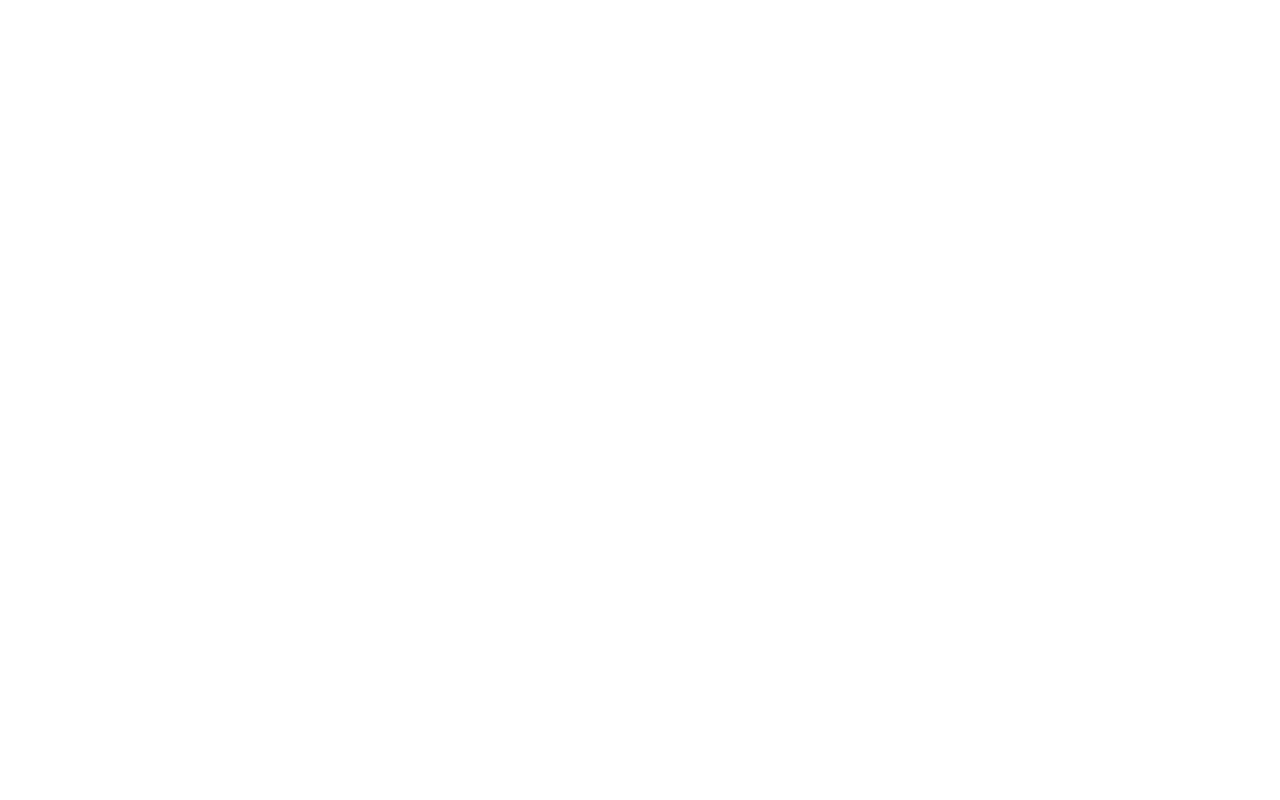
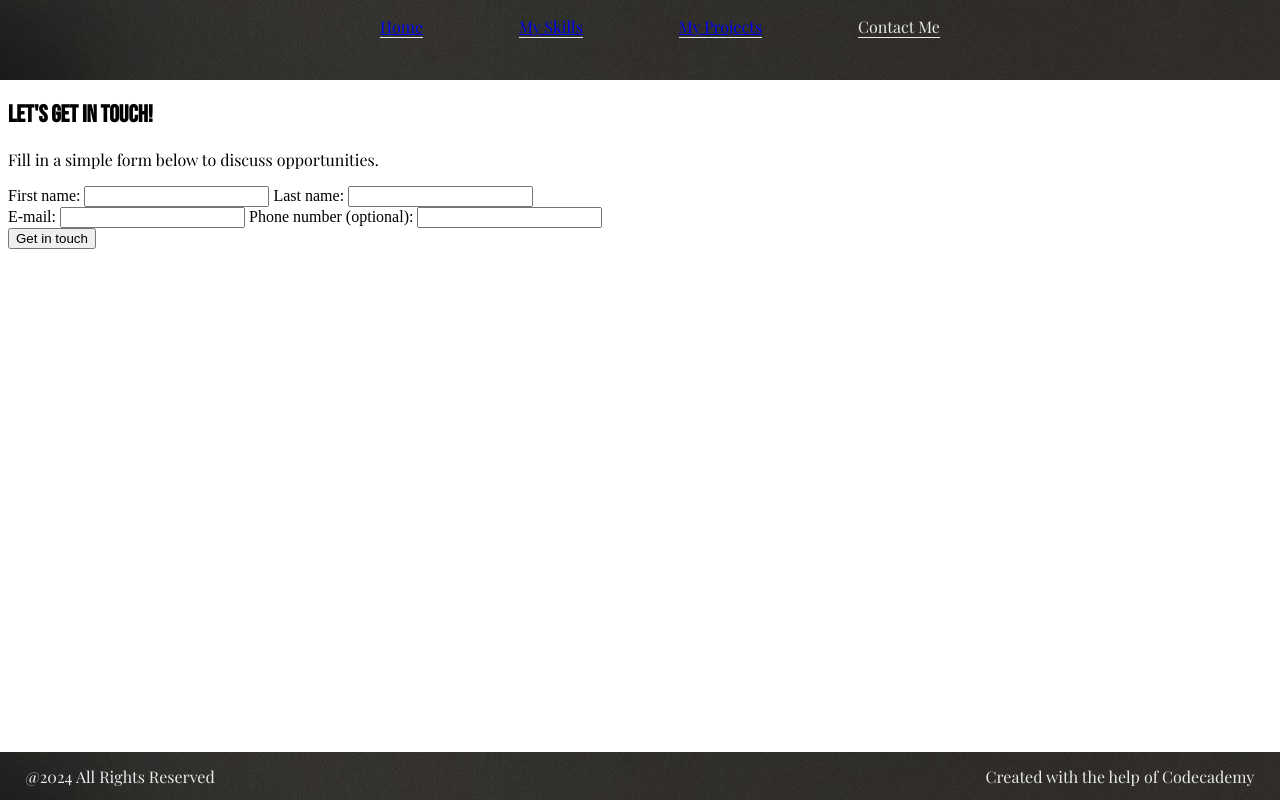
Before and after one commit to LVC1D/illia-portfolio-website, a plain HTML site: page contact-me.html in a window 1280 px wide. Drawn offline with Linux system fonts and the light colour scheme.

Commit message:
Created the foundational structure of the contact form and fixed the header nav's link text

```diff
--- a/contact-me.html
+++ b/contact-me.html
@@ -0,0 +1,45 @@
+<!DOCTYPE html>
+<html lang="en">
+<head>
+    <meta charset="UTF-8">
+    <meta name="viewport" content="width=device-width, initial-scale=1.0">
+    <link rel="stylesheet" href="./style.css">
+    <script src="./main.js" defer></script>
+    <title>Contact Illia</title>
+</head>
+<body>
+    <header>
+        <nav>
+            <ul>
+                <li><a href="./index.html">Home</a></li>
+                <li><a href="./index.html">My Skills</a></li>
+                <li><a href="./projects.html">My Projects</a></li>
+                <li href="#">Contact Me</li>
+            </ul>
+        </nav>
+    </header>
+    <main>
+        <form action="./contact-me.html" method="POST">
+            <h2>Let's get in touch!</h2>
+            <p>Fill in a simple form below to discuss opportunities.</p>
+            <label for="first-name">First name: </label>
+            <input type="text" id="first-name" name="first-name" required pattern="[a-zA-Z]+"/>
+
+            <label for="last-name">Last name: </label>
+            <input type="text" id="last-name" name="last-name" required pattern="[a-zA-Z]+"/>
+            <br>
+            <label for="email">E-mail: </label>
+            <input type="email" id="email" name="email" required />
+
+            <label for="phone">Phone number (optional): </label>
+            <input type="text" id="phone" name="phone" pattern="[0-9]{7, 11}" />
+            <br>
+            <input type="submit" value="Get in touch"/>
+        </form>
+    </main>
+    <footer>
+        <p>@2024 All Rights Reserved</p>
+        <p>Created with the help of Codecademy</p>
+    </footer>
+</body>
+</html>
--- a/style.css
+++ b/style.css
@@ -26,7 +26,7 @@ p, footer, nav {
 
 nav {
     background-image: url('./resources/header-footer-bg.jpeg');
-    height: 80px;
+    height: 5rem;
     width: 100%;
     position: fixed;
     top: 0;
@@ -43,6 +43,7 @@ nav li {
     color: rgb(231, 235, 236);
     margin: 0 3rem;
     list-style: none;
+    border-bottom: 1px solid rgb(231, 235, 236);
 }
 
 /* Hero */
@@ -54,6 +55,9 @@ main {
 
 #banner {
     background-image: url('./resources/banner-bg.jpeg');
+    background-position: center;
+    background-repeat: no-repeat;
+    background-size: cover;
     height: 500px;
     display: flex;
     justify-content: center;
@@ -71,8 +75,18 @@ main {
 
 /* Skills */
 
+#skills {
+    color: hsl(210, 32%, 22%);
+    letter-spacing: 0.2rem;
+}
+
 #skills h2 {
     text-align: center;
+    font-size: 2.5rem;
+}
+
+#skills h3 {
+    font-size: 1.75rem;
 }
 
 #skills .container {
```
Also changed, not shown: index.html (+2 -2 lines).
